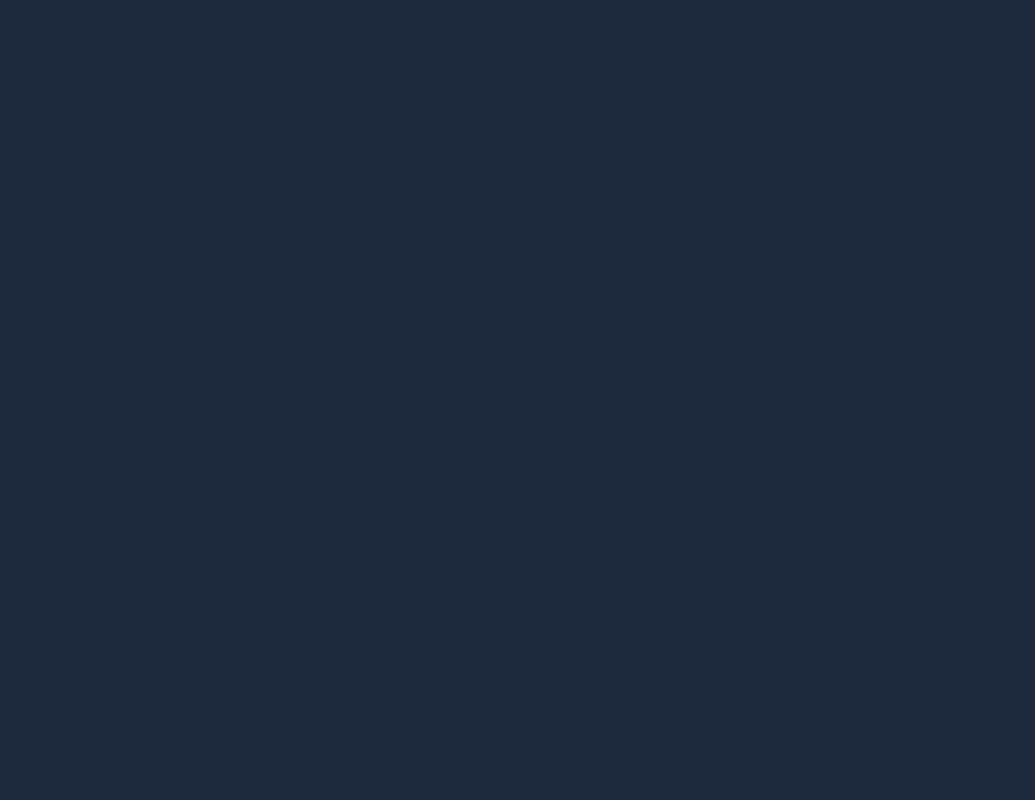
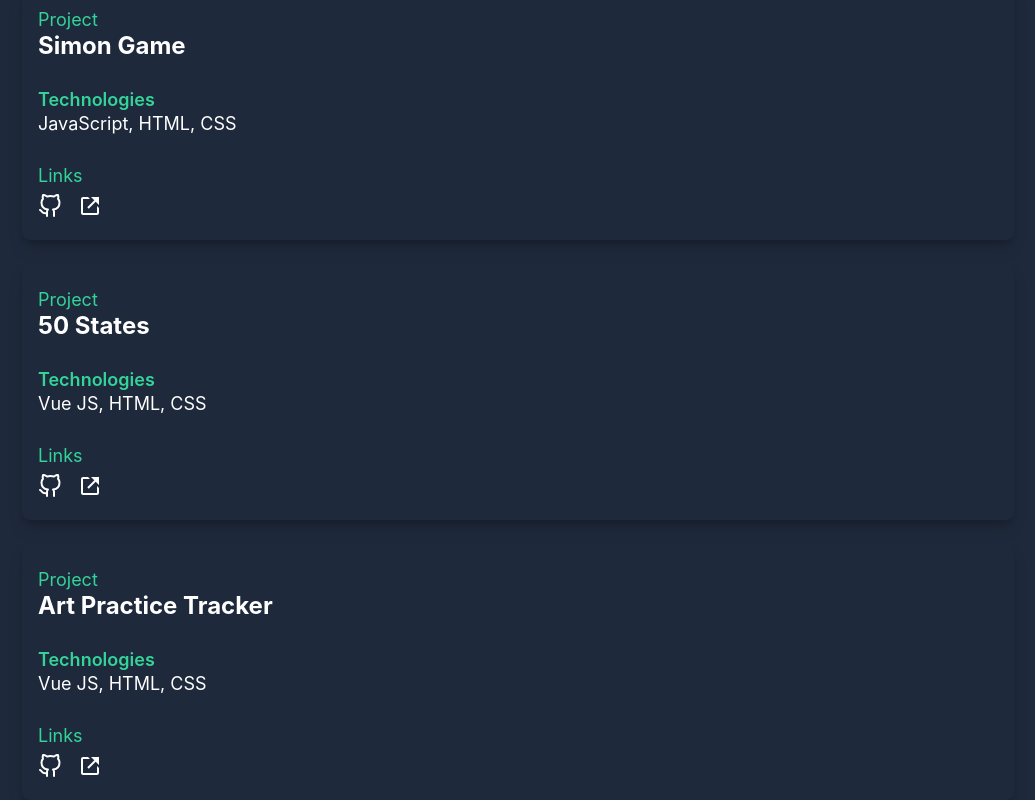
Before and after one commit to fermolanoc/fermolanoc.github.io, a React (Create React App) app: page / in a window 1280 px wide. Shown: the part 1552-2352 px from the top of the page, without its empty margins (122-1157 px from the left). Before the commit the page ends 800 px from the top, so only its background shows below. Built offline with nearby package versions, Linux system fonts and the light colour scheme.

Commit message:
[UPDATE] projects data

```diff
--- a/src/App.js
+++ b/src/App.js
@@ -6,7 +6,7 @@ import "./styles/App.css";
 function App() {
   return (
     <div className="App">
-      <div className="container max-w-screen-lg mx-auto h-screen snap-y snap-proximity overflow-scroll">
+      <div className="container max-w-screen-lg mx-auto h-screen">
         <Header />
         <Hero />
         <Work />
--- a/src/components/Header.js
+++ b/src/components/Header.js
@@ -32,7 +32,13 @@ function Header() {
                 About me
               </li>
               <li>
-                <a href="#work" className="font-bold text-white">
+                <a
+                  href="#work"
+                  className="font-bold text-white"
+                  onClick={() =>
+                    document.getElementById("work").scrollIntoView()
+                  }
+                >
                   03
                 </a>
                 Work
--- a/src/components/Hero.js
+++ b/src/components/Hero.js
@@ -42,7 +42,7 @@ function Hero() {
             } px-4 py-2 rounded-md text-teal-400 hover:ring-offset-1 ring-1 ring-blue-300 hover:-translate-y-0.5 ease-linear duration-300 relative`}
           >
             <span
-              class={`${
+              className={`${
                 summary !== "Extended"
                   ? "animate-ping absolute top-0 right-0 rounded-full h-2 w-2 bg-teal-400 z-0"
                   : "animate-none"
--- a/src/projects.js
+++ b/src/projects.js
@@ -28,10 +28,10 @@ export const projects = [
     technologies: "JavaScript, HTML, CSS",
     links: [
       {
-        destination: "https://github.com/fermolanoc/simon-game",
+        destination: "https://fermolanoc.github.io/simon-game/",
       },
       {
-        destination: "https://fermolanoc.github.io/simon-game/",
+        destination: "https://github.com/fermolanoc/simon-game",
       },
     ],
   },
@@ -47,4 +47,18 @@ export const projects = [
       },
     ],
   },
+  {
+    projectName: "Art Practice Tracker",
+    technologies: "Vue JS, HTML, CSS",
+    links: [
+      {
+        destination:
+          "https://fermolanoc.github.io/web-programming/week8/tracker/activity.html",
+      },
+      {
+        destination:
+          "https://github.com/fermolanoc/web-programming/tree/main/week8/tracker",
+      },
+    ],
+  },
 ];
```
